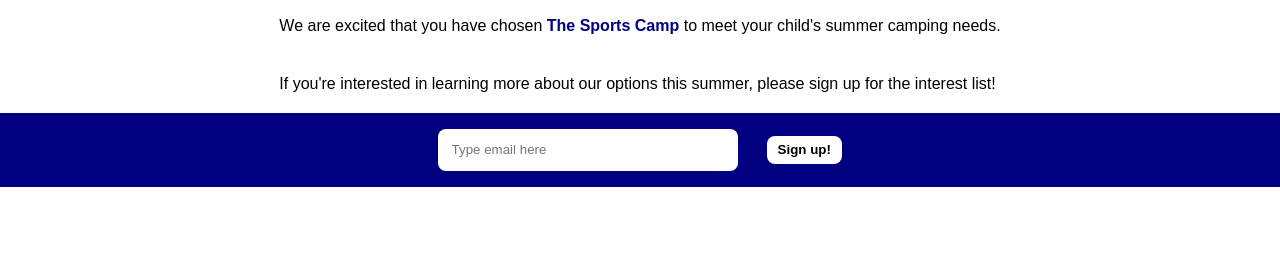
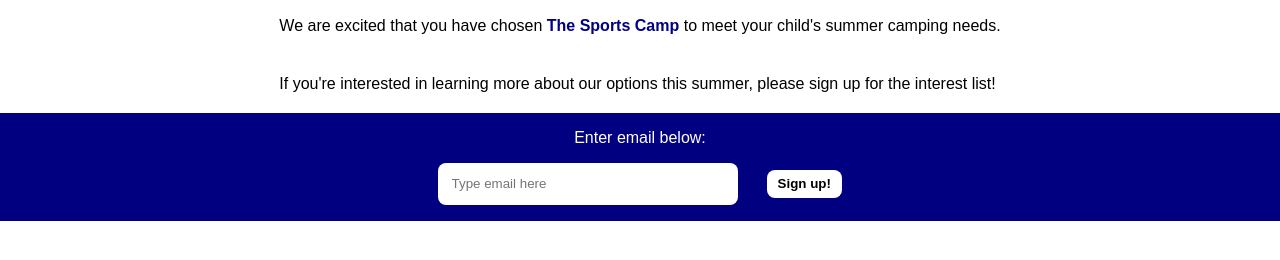
Before and after one commit to psteide93/summer-camp, a plain HTML site: page index.html in a window 1280 px wide. Shown: the part 178-438 px from the top of the page. Drawn offline with Linux system fonts and the light colour scheme.

Commit message:
Add label

```diff
--- a/index.css
+++ b/index.css
@@ -50,6 +50,12 @@ button:hover{
     box-shadow: inset 100px 0 0 0 skyblue;
 }
 
+label{
+    display: block;
+    color: white;
+    padding-bottom: 1em;
+}
+
 input{
     border-radius: 8px;
     width: 300px;
--- a/index.html
+++ b/index.html
@@ -16,6 +16,7 @@
 
     <footer>
         <form>
+            <label for="email">Enter email below:</label>
             <input type="email" name="email" placeholder="Type email here" required>
             <button>Sign up!</button>
         </form>
```
